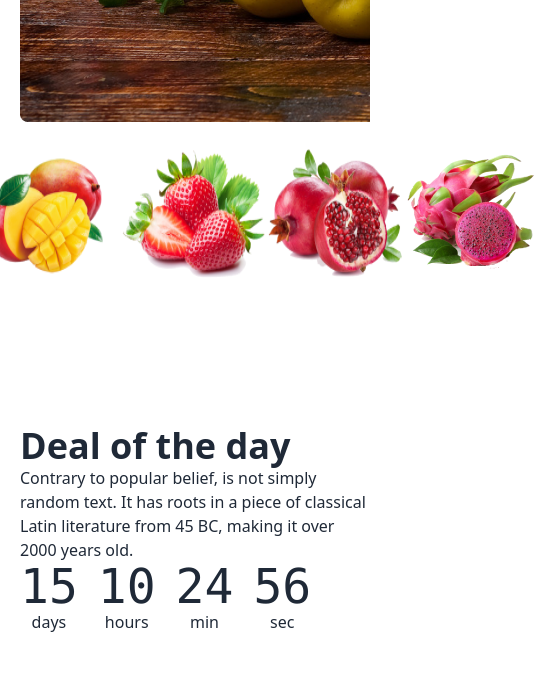
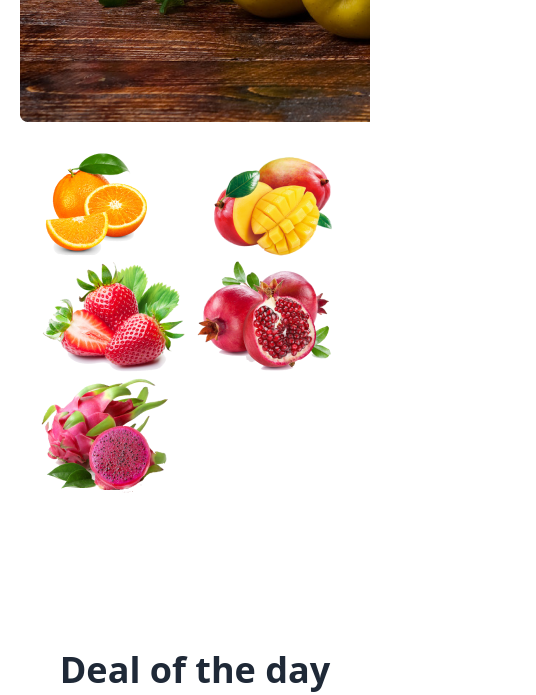
Before and after one commit to talha7688/Fruit-Brust, a plain HTML site: page index.html in a window 390 px wide. Shown: the part 670-1365 px from the top of the page, 536 px wide, since content can reach past the window. Drawn offline with nearby package versions, Linux system fonts and the light colour scheme.

Commit message:
added some responsive classes

```diff
--- a/index.html
+++ b/index.html
@@ -98,7 +98,7 @@
       </div>
     </div>
     <div class=" bg-white">
-      <div class="flex flex-cols-2 lg:flex p-5 justify-center  ">
+      <div class="grid grid-cols-2 lg:flex p-5 justify-center  ">
         <img src="./images/fruit2.png" alt="">
         <img src="./images/fruit3.png" alt="">
         <img src="./images/fruit4.png" alt="">
@@ -110,14 +110,14 @@
   <main class="mx-[20px] lg:mx-[240px]">
     <!-- deal of the day -->
     <div class="mt-32 ">
-      <div class=" flex-cols-1 lg:flex justify-between">
+      <div class=" flex-cols-1 text-center lg:flex justify-between">
         <div class="">
           <h1 class="text-4xl font-bold">Deal of the day</h1>
           <p>Contrary to popular belief, is not simply random text. It has roots in a piece of classical <br> Latin
             literature from 45 BC, making it over 2000 years old.</p>
         </div>
 
-        <div class="grid grid-flow-col gap-5 text-center auto-cols-max">
+        <div class="grid grid-flow-col mx-14 mt-8 gap-5 text-center auto-cols-max">
           <div class="flex flex-col">
             <span class="countdown font-mono text-5xl">
               <span style="--value:15;"></span>
@@ -145,7 +145,7 @@
         </div>
       </div>
       <!-- cards -->
-      <div class="mt-20 flex-cols-1 mx-2 lg:flex justify-between">
+      <div class="mt-20 flex-cols-1 mx-9 lg:flex justify-between">
         <div class="card w-80 my-4 bg-base-100 shadow-xl">
           <figure class="px-4 pt-10">
             <img src="./images/fruit6.png" alt="Apple" class="rounded-xl" />
@@ -328,7 +328,7 @@
         <img src="./images/logo.png" alt="">
         <h1>Fruits Brust</h1>
       </div>
-      <div class="grid grid-cols-3 lg:grid-flow-col gap-4">
+      <div class="grid grid-cols-3 lg:grid-flow-col gap-7">
         <a class="link link-hover">Home</a>
         <a class="link link-hover">About Us</a>
         <a class="link link-hover">Support</a>
```
